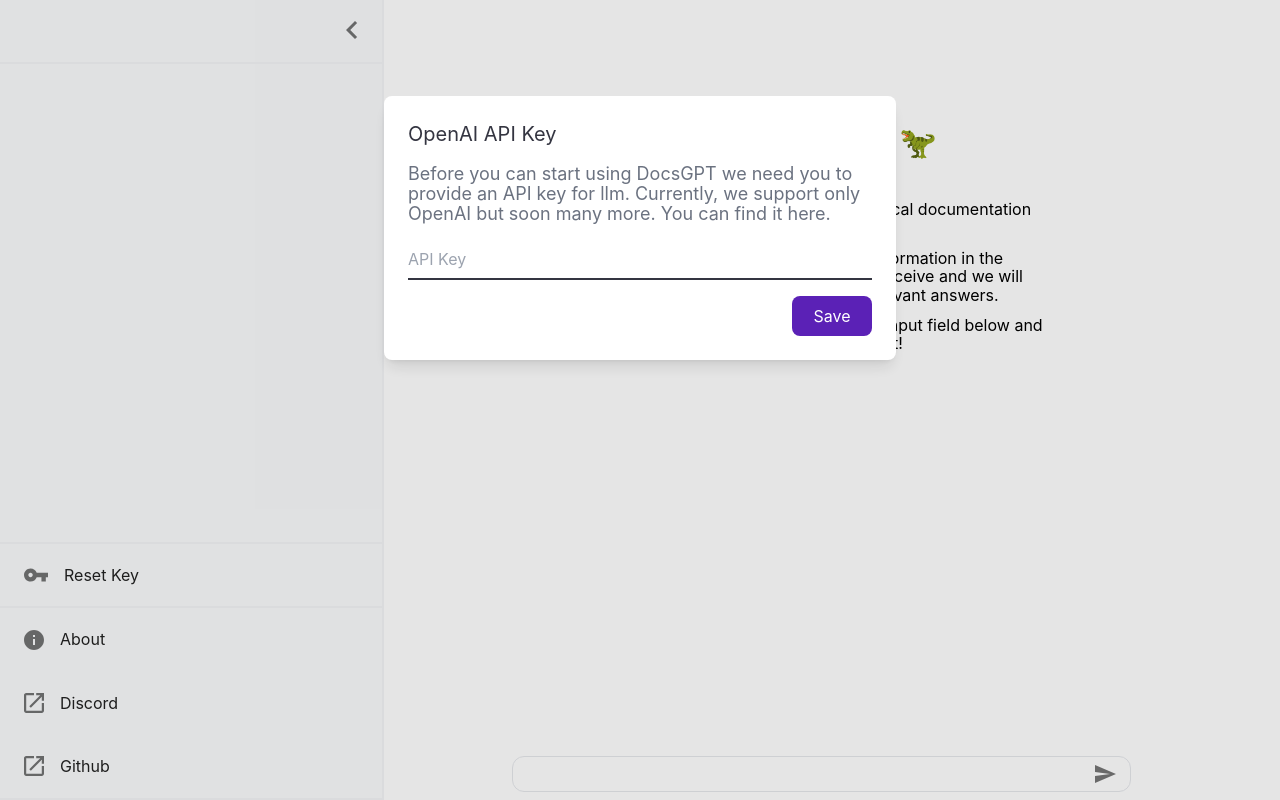
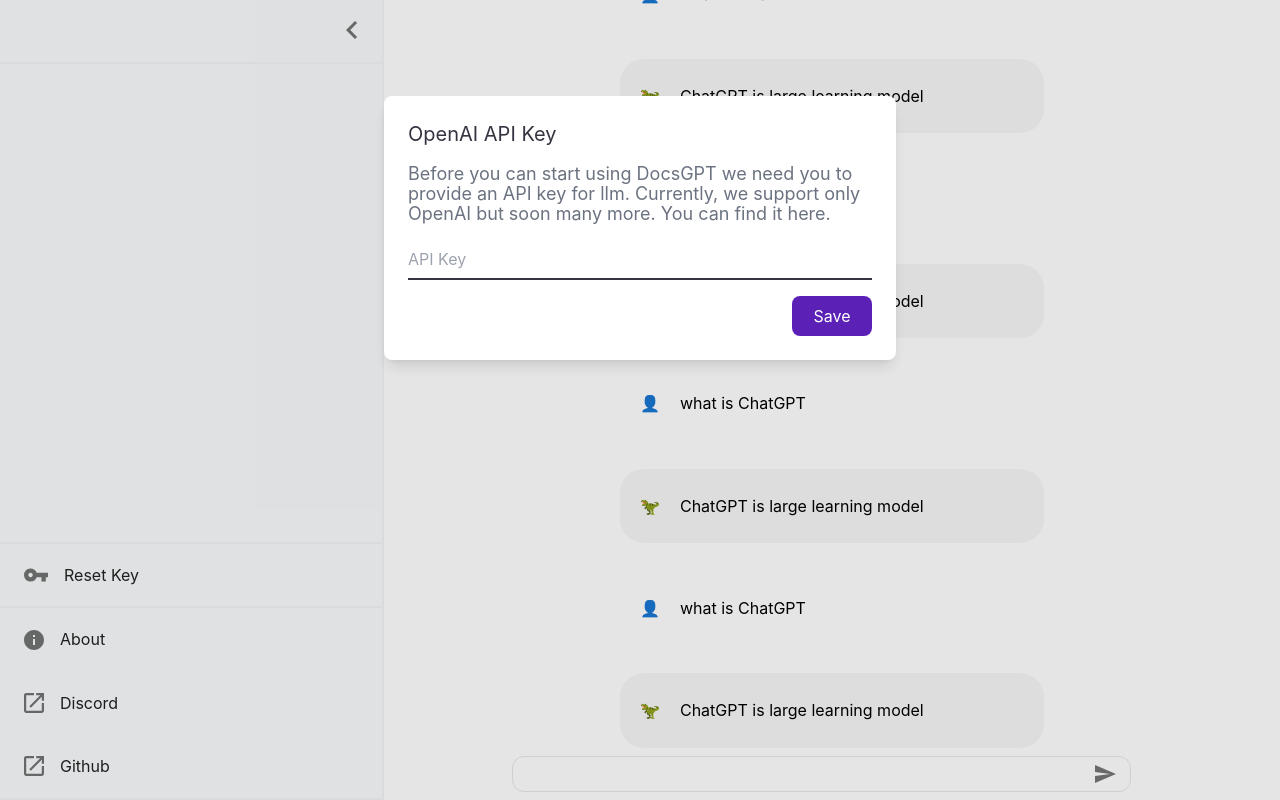
Before and after one commit to DevDive-comet/GPT-documents, a React (Vite) app in the folder frontend/: page / in a window 1280 px wide. Built offline with nearby package versions, Linux system fonts and the light colour scheme.

Commit message:
hooks up the redux conversation state with conversation UI

```diff
--- a/frontend/src/conversation/Conversation.tsx
+++ b/frontend/src/conversation/Conversation.tsx
@@ -1,3 +1,4 @@
+import { useEffect, useRef } from 'react';
 import { useSelector } from 'react-redux';
 import Hero from '../Hero';
 import ConversationBubble from './ConversationBubble';
@@ -6,13 +7,18 @@
 
 export default function Conversation() {
   const messages = useSelector(selectConversation);
+  const endMessageRef = useRef<HTMLDivElement>(null);
+
+  useEffect(() => endMessageRef?.current?.scrollIntoView());
+
   return (
     <div className="flex justify-center p-6">
       <div className="w-10/12 transition-all md:w-1/2">
         {messages.map((message, index) => {
           return (
             <ConversationBubble
-              className="mt-5"
+              ref={index === messages.length - 1 ? endMessageRef : null}
+              className="mb-7"
               key={index}
               message={message.text}
               type={message.type}
--- a/frontend/src/conversation/ConversationBubble.tsx
+++ b/frontend/src/conversation/ConversationBubble.tsx
@@ -1,18 +1,18 @@
+import { forwardRef } from 'react';
 import Avatar from '../Avatar';
-import { User } from '../models/misc';
 import { MESSAGE_TYPE } from './conversationModels';
 
-export default function ConversationBubble({
-  message,
-  type,
-  className,
-}: {
-  message: string;
-  type: MESSAGE_TYPE;
-  className: string;
-}) {
+const ConversationBubble = forwardRef<
+  HTMLDivElement,
+  {
+    message: string;
+    type: MESSAGE_TYPE;
+    className: string;
+  }
+>(function ConversationBubble({ message, type, className }, ref) {
   return (
     <div
+      ref={ref}
       className={`flex rounded-3xl ${
         type === 'QUESTION' ? '' : 'bg-gray-1000'
       } py-7 px-5 ${className}`}
@@ -21,4 +21,6 @@
       <p className="ml-5">{message}</p>
     </div>
   );
-}
+});
+
+export default ConversationBubble;
--- a/frontend/src/conversation/conversationSlice.ts
+++ b/frontend/src/conversation/conversationSlice.ts
@@ -2,8 +2,33 @@
 import store from '../store';
 import { ConversationState, Message } from './conversationModels';
 
+// harcoding the initial state just for demo
 const initialState: ConversationState = {
-  conversation: [],
+  conversation: [
+    { text: 'what is ChatGPT', type: 'QUESTION' },
+    { text: 'ChatGPT is large learning model', type: 'ANSWER' },
+    { text: 'what is ChatGPT', type: 'QUESTION' },
+    { text: 'ChatGPT is large learning model', type: 'ANSWER' },
+    { text: 'what is ChatGPT', type: 'QUESTION' },
+    { text: 'ChatGPT is large learning model', type: 'ANSWER' },
+    { text: 'what is ChatGPT', type: 'QUESTION' },
+    { text: 'ChatGPT is large learning model', type: 'ANSWER' },
+    { text: 'what is ChatGPT', type: 'QUESTION' },
+    { text: 'ChatGPT is large learning model', type: 'ANSWER' },
+    { text: 'what is ChatGPT', type: 'QUESTION' },
+    { text: 'ChatGPT is large learning model', type: 'ANSWER' },
+    { text: 'what is ChatGPT', type: 'QUESTION' },
+    { text: 'ChatGPT is large learning model', type: 'ANSWER' },
+    { text: 'what is ChatGPT', type: 'QUESTION' },
+    { text: 'ChatGPT is large learning model', type: 'ANSWER' },
+    { text: 'what is ChatGPT', type: 'QUESTION' },
+    { text: 'ChatGPT is large learning model', type: 'ANSWER' },
+    { text: 'what is ChatGPT', type: 'QUESTION' },
+    {
+      text: 'ChatGPT is large learning model',
+      type: 'ANSWER',
+    },
+  ],
 };
 
 export const conversationSlice = createSlice({
```
